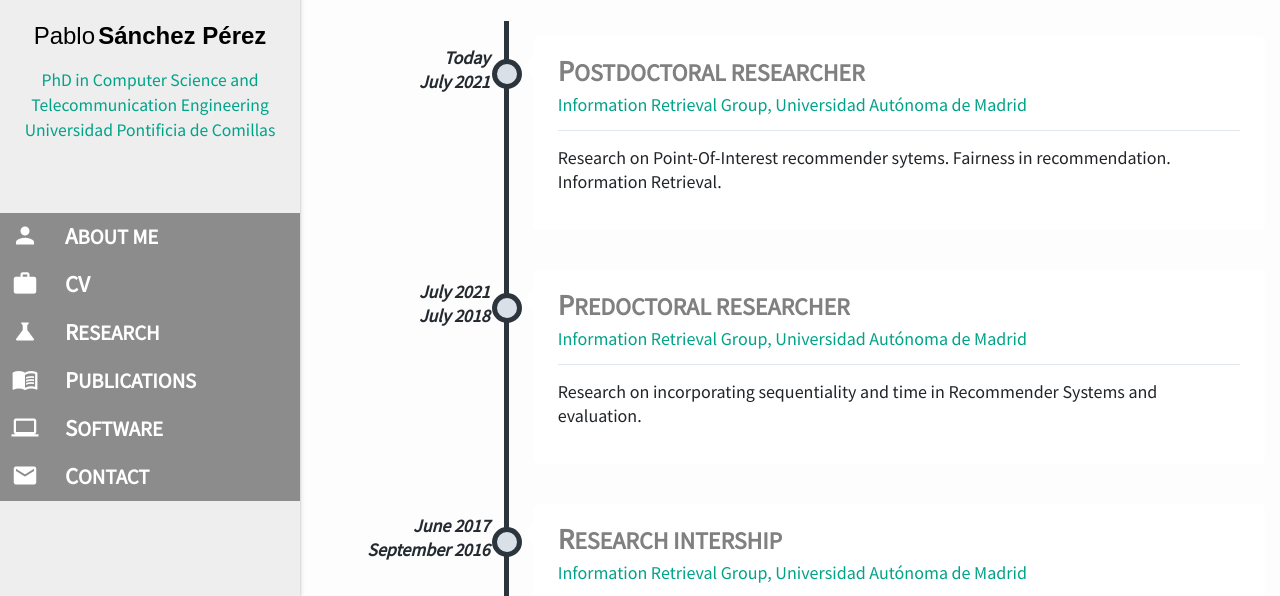
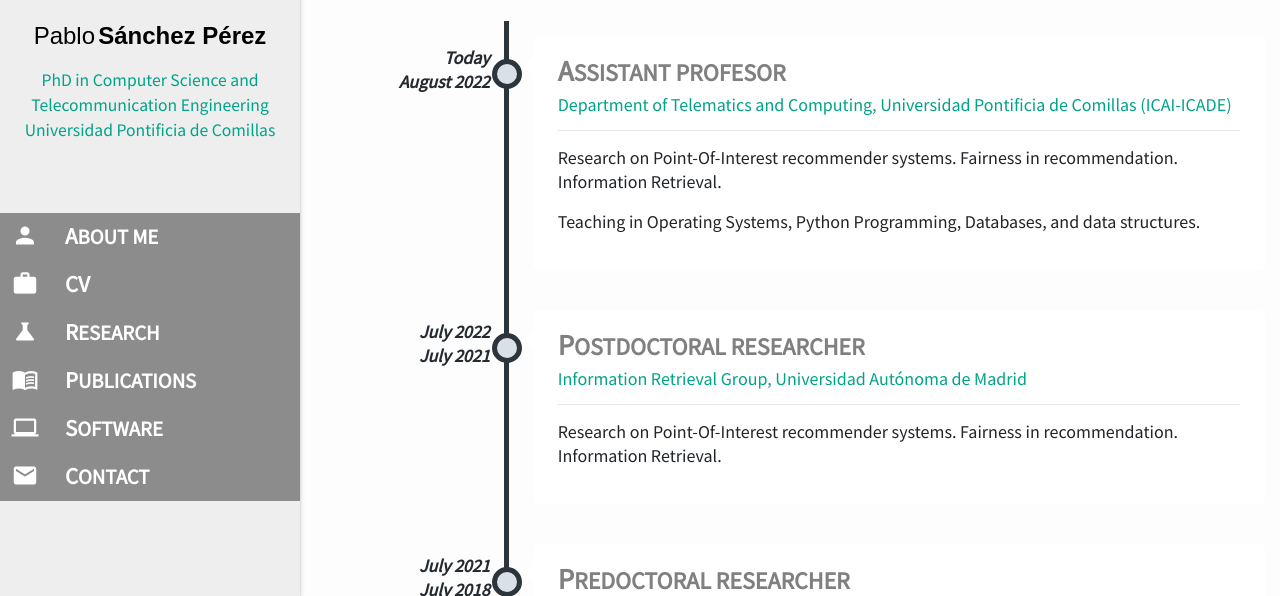
Before and after one commit to pablosanchezp/pablosanchezp.github.io, a Jekyll site: the page built from cv.md, in a window 1280 px wide and 900 px high, cut to the strip 304-900 px from the top of the window. Built offline with Jekyll 4.4.1, drawn with Linux system fonts in a browser that asks for light colours; nearby versions of some CDN libraries.

Commit message:
updated webpage with new institution and more details of publications

```diff
--- a/_data/journals.yml
+++ b/_data/journals.yml
@@ -17,7 +17,7 @@
   doi: https://doi.org/10.1145/3510409
   date: January 2022
   quality:
-    - "JCR 2020: <b>10.282, 4/110</b> (Computer Science, Theory & Methods: <b>Q1</b>)."
+    - "JCR 2021: <b>14.324, 3/109</b> (Computer Science, Theory & Methods: <b>Q1</b>)."
 
 
 ##############################################################################################################################################
@@ -42,7 +42,7 @@
   doi: https://doi.org/10.1016/j.ipm.2021.102609
   date: September 2021
   quality:
-    - "JCR 2020: <b>6.222, 21/162</b> (Computer Science, Information Systems: <b>Q1</b>)."
+    - "JCR 2021: <b>7.466, 20/164</b> (Computer Science, Information Systems: <b>Q1</b>)."
 
 #############################################################################################################################################################################################################
 - title: "Applying reranking strategies to route recommendation using sequence-aware evaluation"
--- a/cv.md
+++ b/cv.md
@@ -35,14 +35,56 @@ title: CV
         <div class="less-title" style="align: left; margin-top: 30px; margin-bottom: 30px;"><span>P</span>rofessional Experience</div>
         <div class="container">
            <ul class="timeline">
+           <li>
+              <!-- begin timeline-time -->
+              <div class="timeline-time">
+                 <span class="time">Today</span>
+                 <span class="time">August 2022</span>
+              </div>
+              <div class="timeline-time-small">
+                 <span class="time">Today</span>
+                 <span class="time">08/2022</span>
+             </div>
+              <!-- end timeline-time -->
+              <!-- begin timeline-icon -->
+              <div class="timeline-icon">
+                 <a href="javascript:;">&nbsp;</a>
+              </div>
+              <!-- end timeline-icon -->
+              <!-- begin timeline-body -->
+              <div class="timeline-body">
+                 <div class="timeline-header">
+                    <span class="username"><span>A</span>ssistant Profesor</span>
+                    <br/>
+                    <span class="text-muted-sec">Department of Telematics and Computing, Universidad Pontificia de Comillas (ICAI-ICADE)</span>
+                 </div>
+                 <div class="timeline-content">
+                    <p>
+                       Research on Point-Of-Interest recommender systems. Fairness in recommendation. Information Retrieval.
+                    </p>
+                    <p>
+                       Teaching in Operating Systems, Python Programming, Databases, and data structures.
+                    </p>
+                 </div>
+              </div>
+             <!--<div class = "collapsible-header" style="text-align:left;"><i class="material-icons">expand_more</i>
+                 <p>Postdoctoral Researcher</p>
+                 <p>Universidad Autónoma de Madrid</p>
+             </div>
+             <div class = "collapsible-body abstract">
+             <span><b>Abstract: </b> What I did
+             </span>
+             </div>-->
+              <!-- end timeline-body -->
+           </li>
               <li>
                  <!-- begin timeline-time -->
                  <div class="timeline-time">
-                    <span class="time">Today</span>
+                    <span class="time">July 2022</span>
                     <span class="time">July 2021</span>
                  </div>
                  <div class="timeline-time-small">
-                    <span class="time">Today</span>
+                    <span class="time">07/2022</span>
                     <span class="time">07/2021</span>
                 </div>
                  <!-- end timeline-time -->
@@ -60,7 +102,7 @@ title: CV
                     </div>
                     <div class="timeline-content">
                        <p>
-                          Research on Point-Of-Interest recommender sytems. Fairness in recommendation. Information Retrieval.
+                          Research on Point-Of-Interest recommender systems. Fairness in recommendation. Information Retrieval.
                        </p>
                     </div>
                  </div>
```
Also changed, not shown: contact.md (+2 -2 lines), 5 other files.
